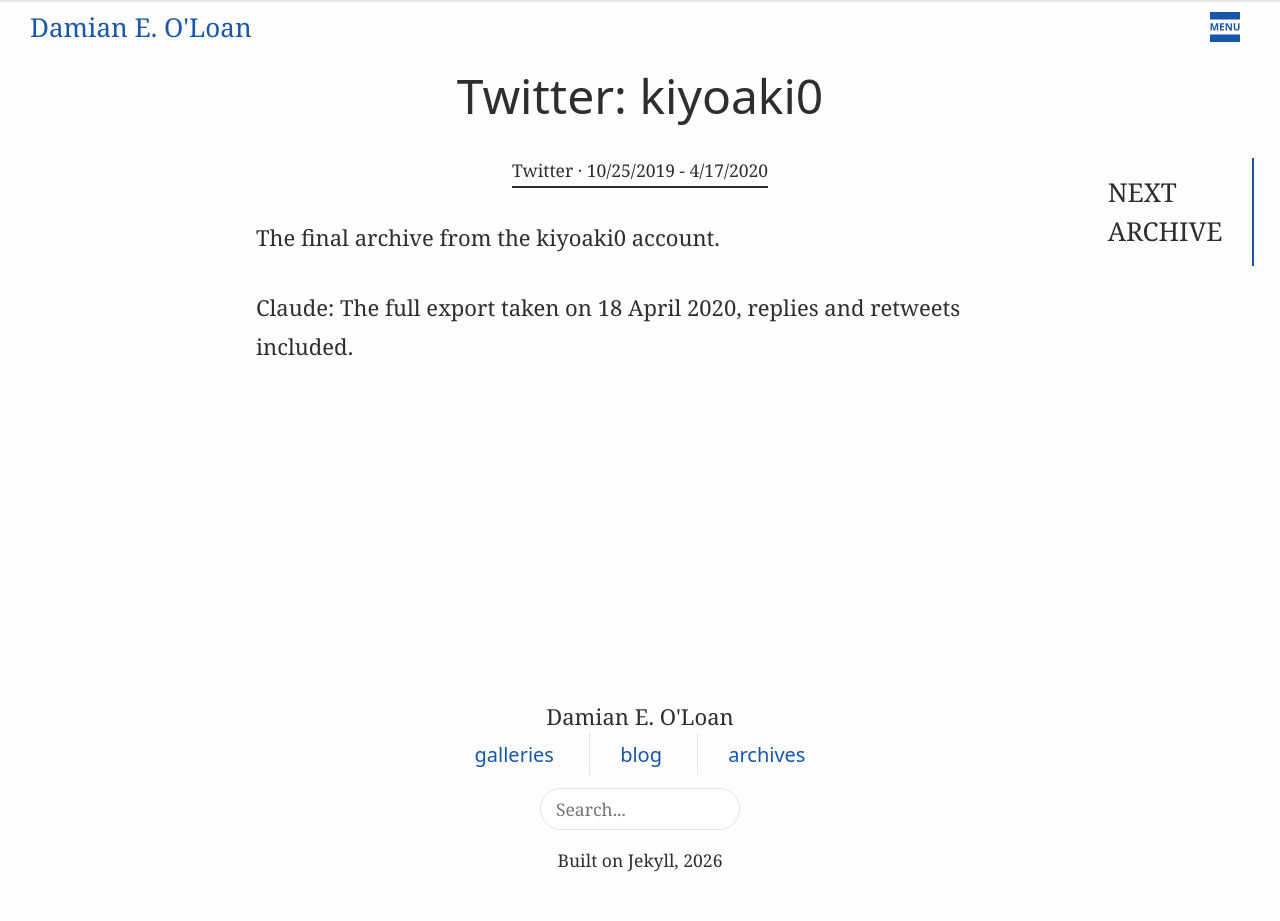
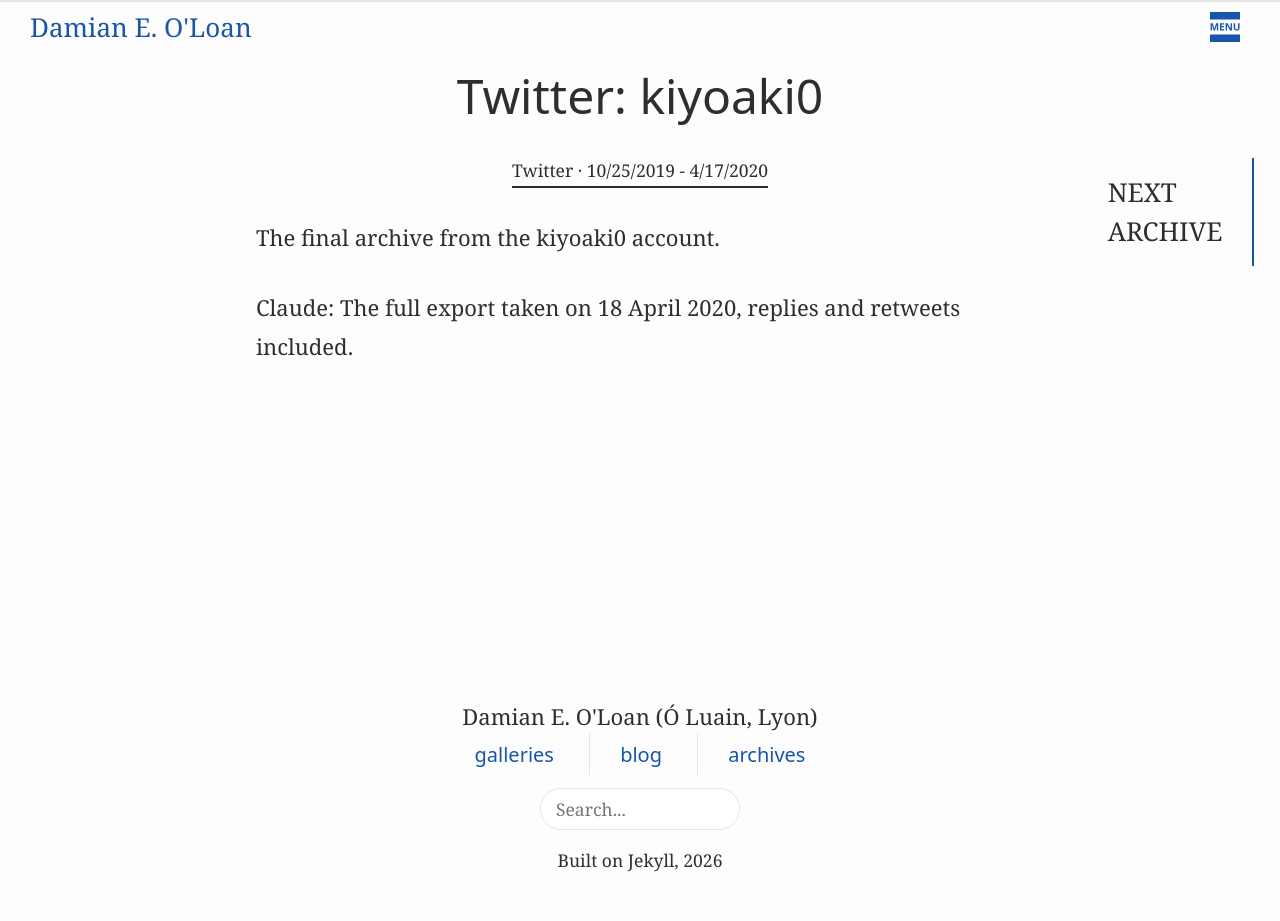
Before and after one commit to damianeoloan/damianeoloan.github.io, a Jekyll site: the page built from _archives/twitter-2020.md, in a window 1280 px wide. Built offline with Jekyll 4.4.1, drawn with Linux system fonts in a browser that asks for light colours.

Commit message:
=Update bundle / footer display name

```diff
--- a/_includes/footer.html
+++ b/_includes/footer.html
@@ -1,6 +1,6 @@
 <footer class="site-footer">
   <div class="footer-container">
-    <span class="footer-heading">{{ site.display_name }}</span>
+    <span class="footer-heading">{{ site.display_name | append: " (Ó Luain, Lyon)" }}</span>
 
     <nav class="footer-nav">
       {% for link in site.data.nav-links %}
```
Also changed, not shown: Gemfile.lock.
